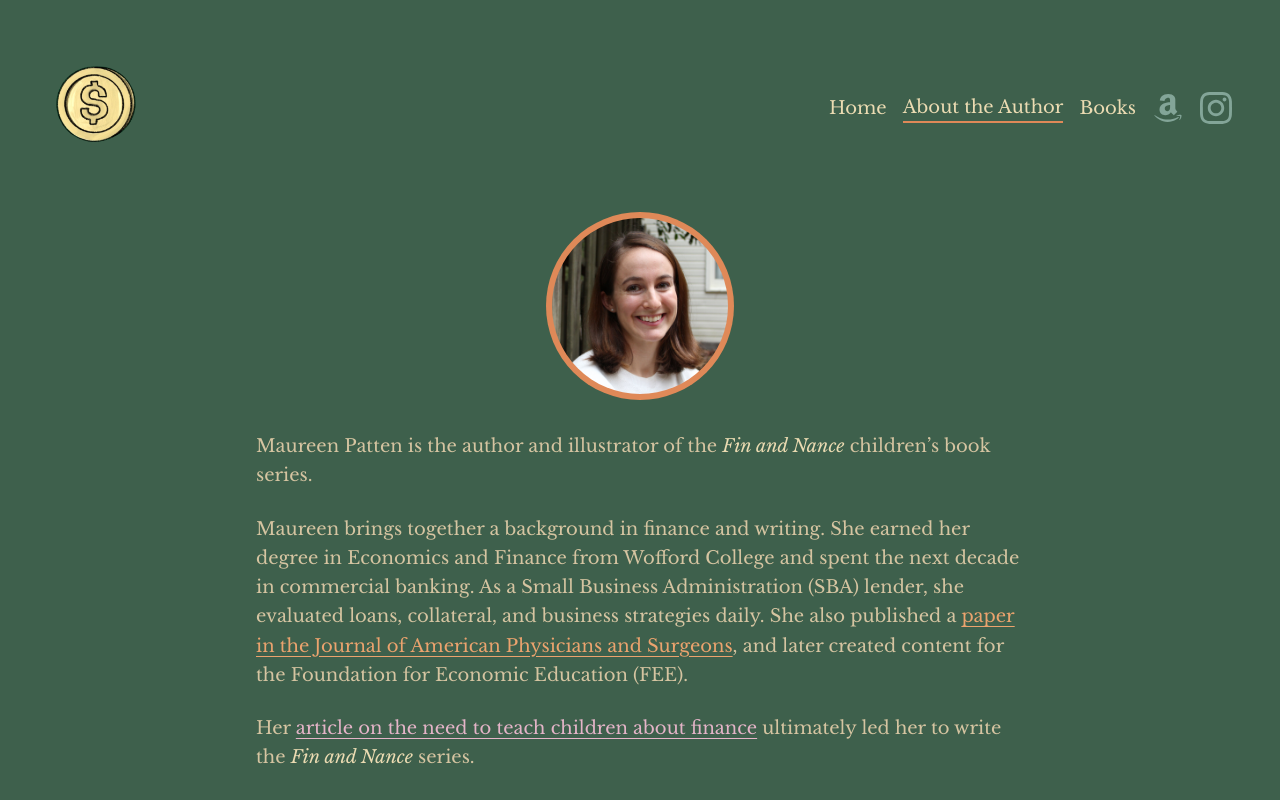
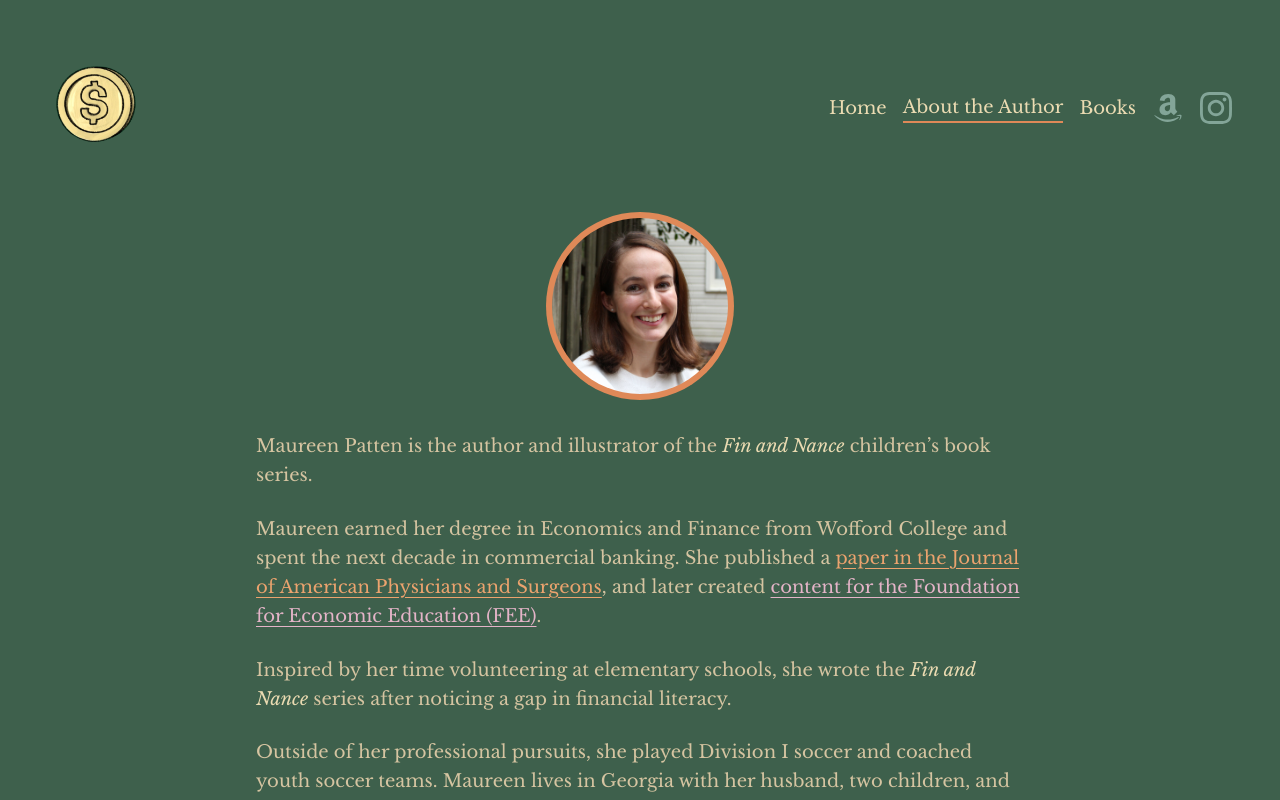
Before and after one commit to garretpatten/finandnance.com, a Vue app: page /about in a window 1280 px wide. Shown: the top 800 px of the page. Built offline with nearby package versions, Linux system fonts and the light colour scheme.

Commit message:
Update copy and remove dead code

```diff
--- a/src/components/BookCard.vue
+++ b/src/components/BookCard.vue
@@ -29,16 +29,9 @@
         <h3 class="font-heading text-2xl font-bold text-gray-100 mb-2">
           {{ book.title }}
         </h3>
-        <span
-          v-if="book.status === 'in-production'"
-          class="inline-flex items-center rounded-full px-3 py-1 text-xs font-medium"
-          :class="statusBadgeClass"
-        >
-          {{ statusLabel }}
-        </span>
       </div>
 
-      <p class="font-sans text-gray-300 leading-snug mb-4 flex-1">
+      <p class="font-sans text-gray-300 leading-snug mb-4 flex-1 whitespace-pre-wrap">
         {{ book.description }}
       </p>
 
@@ -68,7 +61,7 @@
           v-else-if="book.status === 'in-production'"
           class="inline-flex items-center gap-2 px-6 py-3 rounded-lg border border-gray-700 text-gray-400 font-medium"
         >
-          Coming soon
+          Coming Soon!
         </span>
       </div>
     </div>
@@ -85,23 +78,11 @@ const props = defineProps({
   },
 });
 
-const statusLabel = computed(() =>
-  props.book.status === "in-production" ? "In Production" : "Available",
-);
-
-const statusBadgeClass = computed(() =>
-  props.book.status === "in-production"
-    ? "bg-terracotta-900/40 text-terracotta-100 border border-terracotta-700"
-    : "bg-sage-900/40 text-sage-100 border border-sage-700",
-);
-
 const coverClass = computed(() => {
   const topic = props.book.topic;
   if (topic === "Borrowing") return "bg-terracotta-900/60 text-terracotta-100 border border-terracotta-700";
   if (topic === "Money Management") return "bg-butter-900/60 text-butter-100 border border-butter-700";
-  if (topic === "Inflation") return "bg-aqua-900/60 text-aqua-900 border border-aqua-700";
+  if (topic === "Inflation") return "bg-aqua-900/60 text-aqua-100 border border-aqua-700";
   return "bg-gray-800 text-gray-100 border border-gray-700";
 });
-
-
 </script>
--- a/src/stores/theme.js
+++ b/src/stores/theme.js
@@ -21,7 +21,6 @@ export const useThemeStore = defineStore("theme", () => {
   };
 
   return {
-    isDark,
     initTheme,
   };
 });
--- a/src/views/AboutView.vue
+++ b/src/views/AboutView.vue
@@ -19,43 +19,34 @@
       </p>
 
       <p class="font-sans text-lg text-gray-200 leading-relaxed mb-6">
-        Maureen brings together a background in finance and writing. She earned
-        her degree in Economics and Finance from Wofford College and spent the
-        next decade in commercial banking. As a Small Business Administration
-        (SBA) lender, she evaluated loans, collateral, and business strategies
-        daily. She also published a
+        Maureen earned her degree in Economics and Finance from Wofford College
+        and spent the next decade in commercial banking. She published a
         <a
           href="https://www.jpands.org/vol19no3/buff.pdf"
           target="_blank"
           rel="noopener noreferrer"
           class="text-terracotta-300 hover:text-terracotta-100 underline underline-offset-4 transition-colors duration-[230ms]"
           >paper in the Journal of American Physicians and Surgeons</a
-        >, and later created content for the Foundation for Economic Education (FEE).
-      </p>
-
-      <p class="font-sans text-lg text-gray-200 leading-relaxed mb-6">
-        Her
+        >, and later created
         <a
           href="https://fee.org/articles/4-ways-to-teach-kids-finance/"
           target="_blank"
           rel="noopener noreferrer"
           class="text-iris-300 hover:text-iris-100 underline underline-offset-4 transition-colors duration-[230ms]"
-          >article on the need to teach children about finance</a
-        >
-        ultimately led her to write the
-        <em class="text-gray-100">Fin and Nance</em> series.
+          >content for the Foundation for Economic Education (FEE)</a
+        >.
       </p>
 
       <p class="font-sans text-lg text-gray-200 leading-relaxed mb-6">
-        Inspired by her time with her niece, nephews, and her own two children,
-        she designed <em class="text-gray-100">Fin and Nance</em> to break down
-        essential financial concepts into natural, story-driven lessons.
+        Inspired by her time volunteering at elementary schools, she wrote the
+        <em class="text-gray-100">Fin and Nance</em> series after noticing a gap
+        in financial literacy.
       </p>
 
       <p class="font-sans text-lg text-gray-200 leading-relaxed mb-6">
-        Outside of her professional pursuits, she played Division 1 soccer and coached youth soccer teams.
-        Maureen lives in Georgia with her husband, two children, and their
-        beagle.
+        Outside of her professional pursuits, she played Division I soccer and
+        coached youth soccer teams. Maureen lives in Georgia with her husband,
+        two children, and their beagle.
       </p>
 
       <p class="font-sans text-lg text-gray-200 leading-relaxed">
--- a/src/views/BooksView.vue
+++ b/src/views/BooksView.vue
@@ -33,7 +33,7 @@ const books = ref([
     status: "available",
     cover: "/assets/images/little-borrowing-brother-cover.jpg",
     description:
-      "Join siblings Fin and Nance as they discover why saving money matters, why borrowing isn't free, how loans and interest work, and how responsible choices strengthen character.",
+      "Fin needs money fast so he turns to his sister for help. What seems like an easy loan to repay quickly spirals out of control. Nance wants to keep helping, but she's running out of patience--and savings!  Readers will discover why saving money matters, why borrowing isn't free, and how loans and interest work.",
     topic: "Borrowing",
     buyLink: "https://www.amazon.com/gp/product/0960000755?ref_=dbs_m_mng_rwt_calw_tpbk_1&storeType=ebooks",
   },
@@ -42,7 +42,7 @@ const books = ref([
     status: "available",
     cover: "/assets/images/no-money-monday-cover.jpg",
     description:
-      "Join siblings Fin and Nance as they discover why money exists, why bartering is challenging, and how responsible choices strengthen character.",
+      "Fin is running out of time! He needs to buy muffin ingredients for his school bake sale. But there's a big problem: it's No Money Monday, and no one can use money. With his sister Nance by his side, they set off on a wild bartering adventure to get the muffin ingredients before it's too late. Readers will discover why money exists, why bartering is challenging, and interesting types of money.",
     topic: "Money Management",
     buyLink: "https://www.amazon.com/gp/product/0960000763?ref_=dbs_m_mng_rwt_calw_tpbk_0&storeType=ebooks",
   },
@@ -50,7 +50,7 @@ const books = ref([
     title: "The Inflation Book",
     status: "in-production",
     description:
-      "Fin and Nance notice prices going up at their favorite market. Coming soon: a friendly introduction to what inflation means and how families adapt.",
+      "Fin and Nance watch chaos ensue as ticket prices sky rocket at their school fair. Supplies are running out, lines are getting long, and tensions are rising. Join Fin and Nance as they save the fair and solve the mystery of the sky high prices.",
     topic: "Inflation",
   },
 ]);
```
Also changed, not shown: public/fonts/SauceCodeProNerdFont-Bold.woff2 (deleted), public/fonts/SauceCodeProNerdFont-Regular.woff2 (deleted).
